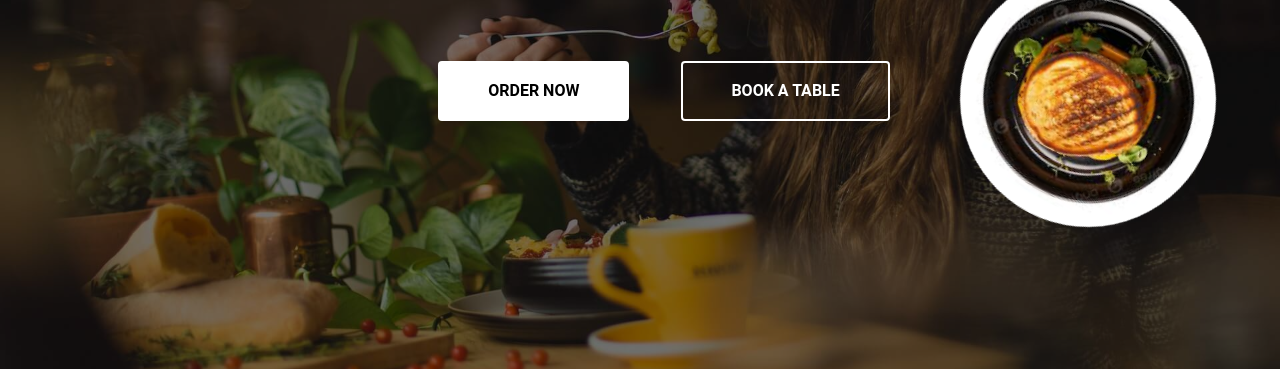
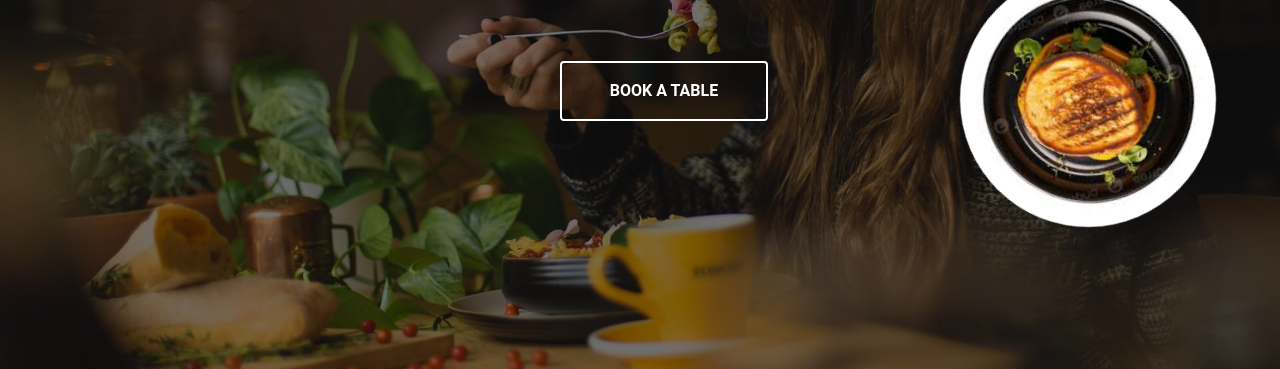
Before and after one commit to Nisha-13/Food-Website, a plain HTML site: page index.html in a window 1280 px wide. Shown: the part 429-798 px from the top of the page. Drawn offline with nearby package versions, Linux system fonts and the light colour scheme.

Commit message:
Update index.html

```diff
--- a/index.html
+++ b/index.html
@@ -61,8 +61,7 @@
             <p class="fs-3 text-white">Best For Restaurant Bootstrap Theme</p>
         </div>
         <div class="btns text-center">
-            <button class="btn btn-1 fw-bold px-5 py-3 ms-5 mt-5" data-aos="fade-down" data-aos-duration="2000">ORDER
-                NOW</button>
+
             <a href="#BookTable"><button class="btn btn-2 fw-bold px-5 py-3 ms-5 mt-5" data-aos="fade-down"
                     data-aos-duration="2000">BOOK A TABLE</button></a>
         </div>
@@ -938,4 +937,5 @@
 
 </body>
 
+
 </html>
```
